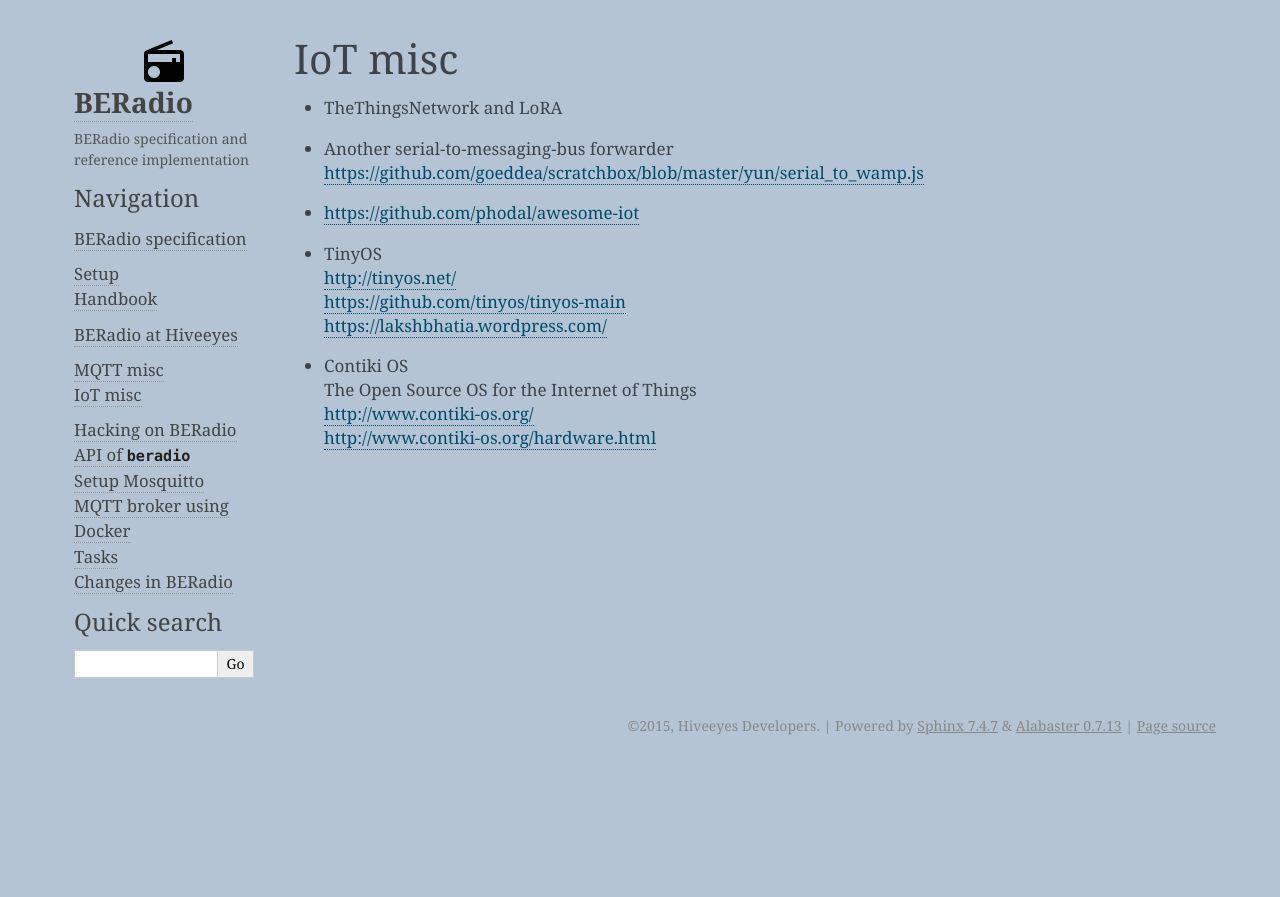
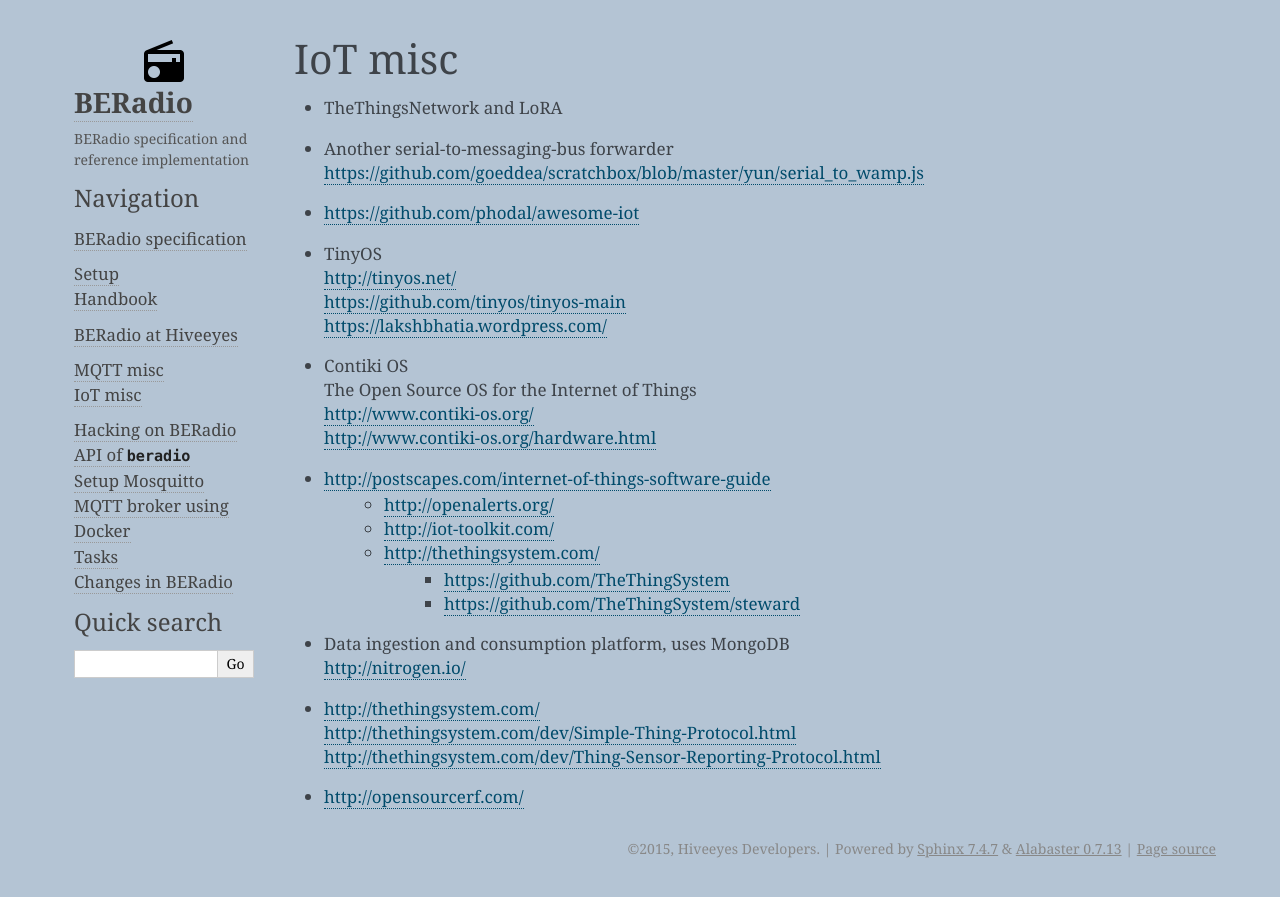
Before and after one commit to hiveeyes/beradio, a Sphinx documentation site: the page built from doc/source/iot.rst, in a window 1280 px wide. Shown: the top 897 px of the page. Built offline with Sphinx 7.4.7, drawn with Linux system fonts in a browser that asks for light colours.

Commit message:
updated docs

```diff
--- a/doc/source/iot.rst
+++ b/doc/source/iot.rst
@@ -18,3 +18,19 @@
   | The Open Source OS for the Internet of Things
   | http://www.contiki-os.org/
   | http://www.contiki-os.org/hardware.html
+
+- http://postscapes.com/internet-of-things-software-guide
+    - http://openalerts.org/
+    - http://iot-toolkit.com/
+    - http://thethingsystem.com/
+        - https://github.com/TheThingSystem
+        - https://github.com/TheThingSystem/steward
+
+- | Data ingestion and consumption platform, uses MongoDB
+  | http://nitrogen.io/
+
+- | http://thethingsystem.com/
+  | http://thethingsystem.com/dev/Simple-Thing-Protocol.html
+  | http://thethingsystem.com/dev/Thing-Sensor-Reporting-Protocol.html
+
+- http://opensourcerf.com/
```
Also changed, not shown: doc/source/mqtt.rst (+38 -19 lines), doc/source/tasks.rst (+11 -0 lines), 1 other file.
